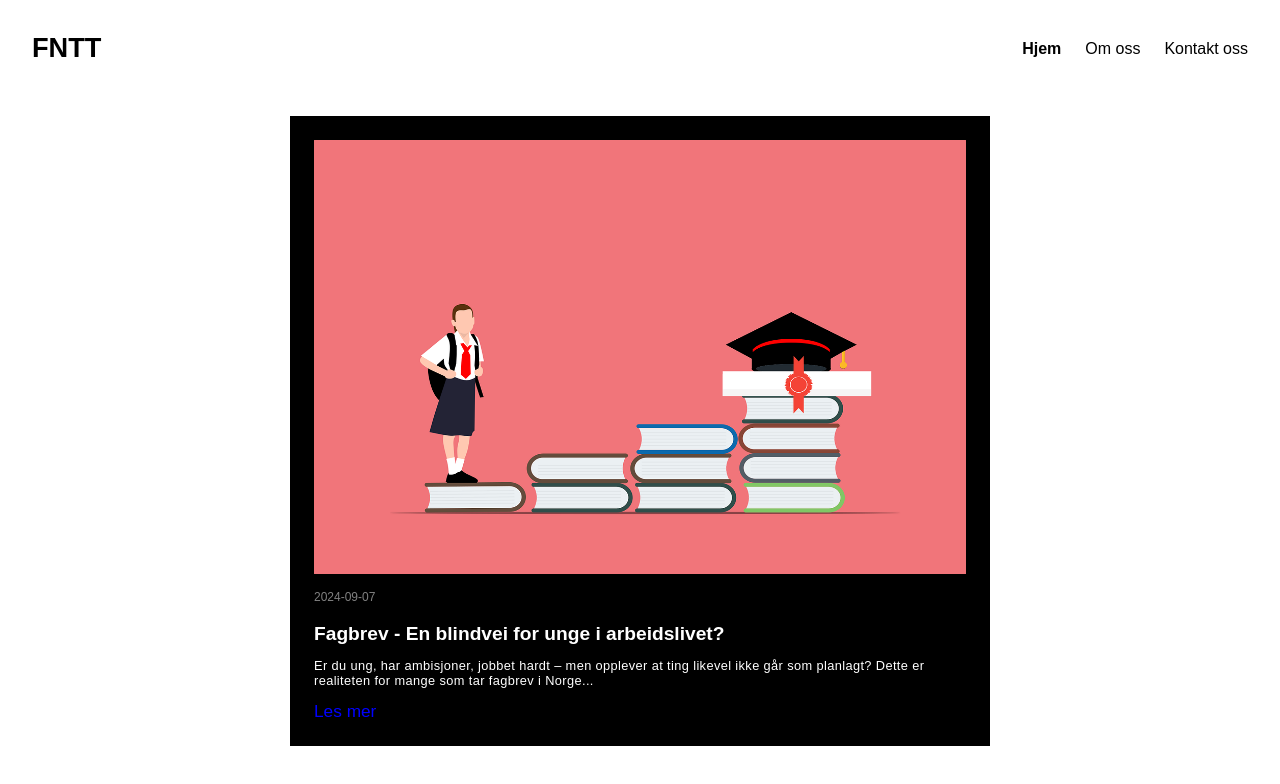
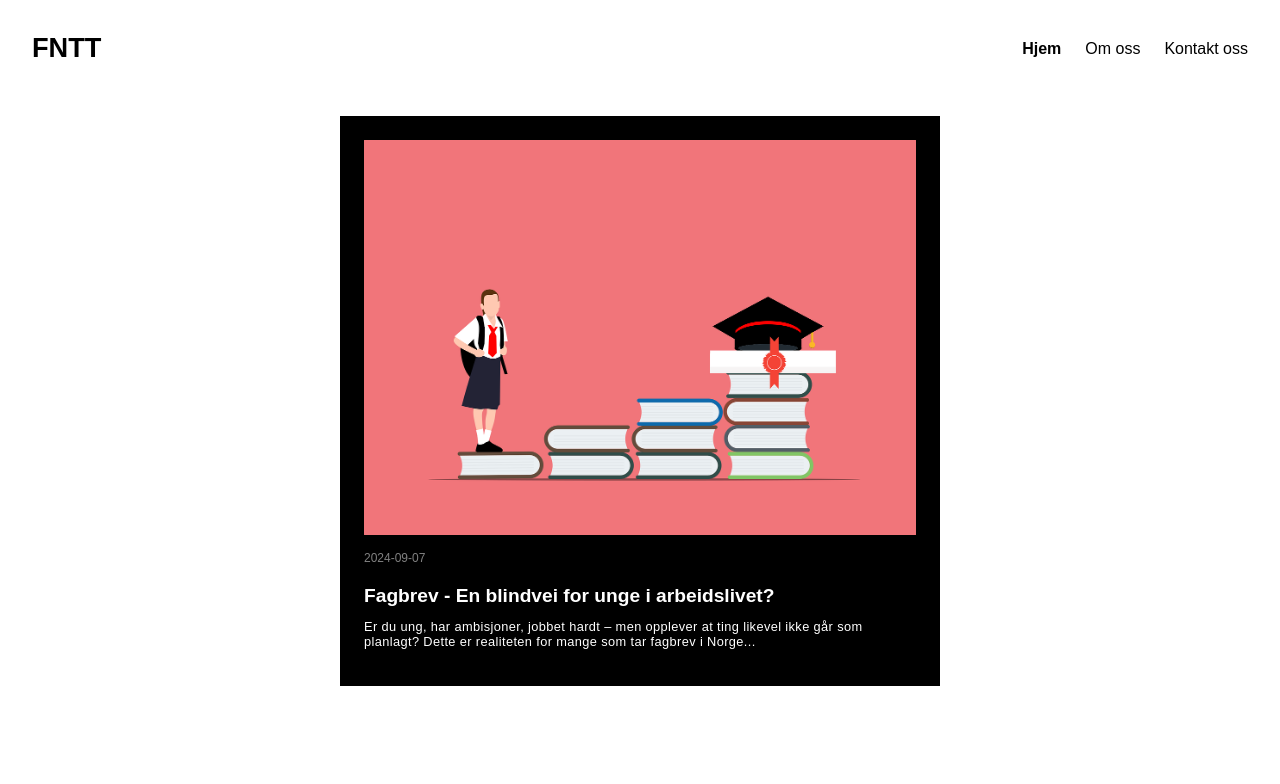
Before and after one commit to ResistanceIsCharacterForming/Kommunikasjonsdesign, a React (Vite) app in the folder frontend/: page / in a window 1280 px wide. Shown: the top 784 px of the page. Built offline with nearby package versions, Linux system fonts and the light colour scheme; no server answers.

Commit message:
Nåååå

```diff
--- a/frontend/src/components/Card.jsx
+++ b/frontend/src/components/Card.jsx
@@ -15,13 +15,14 @@ export default function Card() {
     <>
       <div id="front-main">
         {articleCards?.map((card, index) => (
-          <article key={crypto.randomUUID()}>
-            <img src={card.img} alt={card.title} />
-            <time>{card.date}</time>
-            <h3>{card.title}</h3>
-            <p>{card.text}</p>
-            <Link to={`/articles/${card.id}`}>Les mer</Link>
-          </article>
+          <Link key={crypto.randomUUID()} to={`/articles/${card.id}`}>
+            <article className="articleCards">
+              <img src={card.img} alt={card.title} />
+              <time>{card.date}</time>
+              <h3>{card.title}</h3>
+              <p>{card.text}</p>
+            </article>
+          </Link>
         ))}
       </div>
     </>
--- a/frontend/src/index.css
+++ b/frontend/src/index.css
@@ -128,7 +128,7 @@ nav.hidden {
   padding: 20px;
   margin: 0;
 
-  article {
+  .articleCards {
     color: white;
     display: flex;
     flex-direction: column;
@@ -136,6 +136,10 @@ nav.hidden {
     padding: 1.5rem;
     background-color: black;
     margin-bottom: 20px;
+    transition: transform 0.3s;
+    &:hover {
+      transform: scale(1.05);
+    }
 
     img {
       max-width: 100%;
@@ -157,15 +161,6 @@ nav.hidden {
     p {
       font-size: 0.8rem;
       letter-spacing: 0.03em;
-    }
-
-    a {
-      color: blue;
-      text-decoration: none;
-      transition: color 0.3s;
-      &:hover {
-        color: lightblue;
-      }
     }
   }
 }
```
